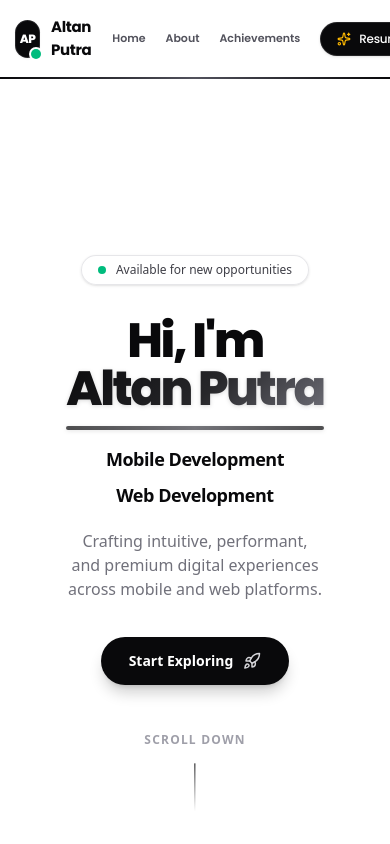
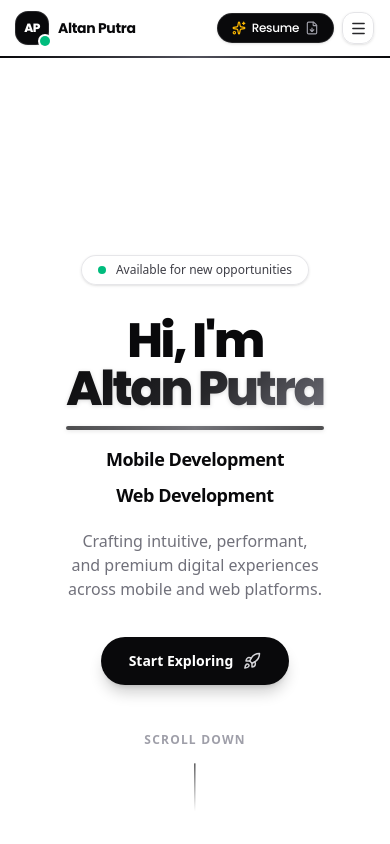
Before and after one commit to altantheprodigy/my-porto, a Next.js app: page / in a window 390 px wide. Shown: the top 844 px of the page. Built offline with nearby package versions, Linux system fonts and the light colour scheme.

Commit message:
fix responsive

```diff
--- a/app/page.tsx
+++ b/app/page.tsx
@@ -421,11 +421,11 @@ export default function Home() {
           transition={{ duration: 0.7 }}
           className="flex flex-col gap-6"
         >
-          <div className="flex flex-col items-center gap-1.5 md:items-start">
+          <div className="flex flex-col items-center text-center md:items-start md:text-left gap-1.5">
             <span className="text-xs font-bold uppercase tracking-widest text-zinc-500">
               Career & Learning
             </span>
-            <h2 className="text-3xl font-extrabold tracking-tight text-zinc-900 md:text-4xl">
+            <h2 className="text-2xl sm:text-3xl font-extrabold tracking-tight text-zinc-900 md:text-4xl text-center md:text-left">
               Experience & Education
             </h2>
             <div className="h-1.5 w-24 rounded-full bg-zinc-950"></div>
@@ -444,11 +444,11 @@ export default function Home() {
           transition={{ duration: 0.7 }}
           className="flex flex-col gap-8 scroll-mt-24"
         >
-          <div className="flex flex-col items-center gap-1.5 md:items-start">
+          <div className="flex flex-col items-center text-center md:items-start md:text-left gap-1.5">
             <span className="text-xs font-bold uppercase tracking-widest text-zinc-500">
               Recognition & Honors
             </span>
-            <h2 className="text-3xl font-extrabold tracking-tight text-zinc-900 md:text-4xl">
+            <h2 className="text-2xl sm:text-3xl font-extrabold tracking-tight text-zinc-900 md:text-4xl text-center md:text-left">
               Awards & Achievements
             </h2>
             <div className="h-1.5 w-24 rounded-full bg-zinc-950"></div>
@@ -469,11 +469,11 @@ export default function Home() {
           transition={{ duration: 0.7 }}
           className="mt-6 flex flex-col gap-8"
         >
-          <div className="flex flex-col items-center gap-1.5 md:items-start">
+          <div className="flex flex-col items-center text-center md:items-start md:text-left gap-1.5">
             <span className="text-xs font-bold uppercase tracking-widest text-zinc-500">
               Core Specialization
             </span>
-            <h2 className="text-3xl font-extrabold tracking-tight text-zinc-900 md:text-4xl">
+            <h2 className="text-2xl sm:text-3xl font-extrabold tracking-tight text-zinc-900 md:text-4xl text-center md:text-left">
               What I Do
             </h2>
             <div className="h-1.5 w-20 rounded-full bg-zinc-950"></div>
@@ -490,11 +490,11 @@ export default function Home() {
           transition={{ duration: 0.7 }}
           className="flex flex-col gap-6"
         >
-          <div className="flex flex-col items-center gap-1.5 md:items-start">
+          <div className="flex flex-col items-center text-center md:items-start md:text-left gap-1.5">
             <span className="text-xs font-bold uppercase tracking-widest text-zinc-500">
               Ecosystem & Tools
             </span>
-            <h2 className="text-3xl font-extrabold tracking-tight text-zinc-900 md:text-4xl">
+            <h2 className="text-2xl sm:text-3xl font-extrabold tracking-tight text-zinc-900 md:text-4xl text-center md:text-left">
               Tech Stack
             </h2>
             <div className="h-1.5 w-20 rounded-full bg-zinc-950"></div>
@@ -531,11 +531,11 @@ export default function Home() {
           className="flex flex-col gap-8 md:gap-10 scroll-mt-24"
         >
           <div className="flex flex-col sm:flex-row sm:items-end justify-between gap-4">
-            <div className="flex flex-col items-center gap-1.5 md:items-start">
+            <div className="flex flex-col items-center text-center md:items-start md:text-left gap-1.5">
               <span className="text-xs font-bold uppercase tracking-widest text-zinc-500">
                 Selected Work
               </span>
-              <h2 className="text-3xl font-extrabold tracking-tight text-zinc-900 md:text-4xl">
+              <h2 className="text-2xl sm:text-3xl font-extrabold tracking-tight text-zinc-900 md:text-4xl text-center md:text-left">
                 Featured Projects
               </h2>
               <div className="h-1.5 w-20 rounded-full bg-zinc-950"></div>
--- a/components/AiModeResumeButton.tsx
+++ b/components/AiModeResumeButton.tsx
@@ -76,7 +76,7 @@ export default function AiModeResumeButton({
       />
 
       {/* 2. Solid Inner Button Body: keeps button center dark and clean */}
-      <div className="relative z-10 flex items-center gap-2 rounded-full border border-zinc-800/90 bg-zinc-950 px-4 py-2 sm:px-5 sm:py-2.5 text-xs sm:text-sm font-semibold text-white shadow-sm transition-colors duration-200 group-hover:border-zinc-700/80">
+      <div className="relative z-10 flex items-center gap-1.5 sm:gap-2 rounded-full border border-zinc-800/90 bg-zinc-950 px-3.5 py-1.5 sm:px-5 sm:py-2.5 text-xs sm:text-sm font-semibold text-white shadow-sm transition-colors duration-200 group-hover:border-zinc-700/80">
         {showSparkles && (
           <Sparkles
             size={14}
--- a/components/Navbar.tsx
+++ b/components/Navbar.tsx
@@ -2,12 +2,15 @@
 
 import Link from "next/link";
 import { useEffect, useState } from "react";
-import { motion, useScroll, useSpring } from "framer-motion";
+import { AnimatePresence, motion, useScroll, useSpring } from "framer-motion";
+import { Menu, X } from "lucide-react";
 import AiModeResumeButton from "./AiModeResumeButton";
 import { cn } from "@/lib/utils";
 
 const Navbar = () => {
   const [scrolled, setScrolled] = useState(false);
+  const [mobileMenuOpen, setMobileMenuOpen] = useState(false);
+
   const { scrollYProgress } = useScroll();
   const scaleX = useSpring(scrollYProgress, {
     stiffness: 100,
@@ -18,6 +21,9 @@ const Navbar = () => {
   useEffect(() => {
     const handleScroll = () => {
       setScrolled(window.scrollY > 30);
+      if (window.scrollY > 150) {
+        setMobileMenuOpen(false);
+      }
     };
     window.addEventListener("scroll", handleScroll, { passive: true });
     return () => window.removeEventListener("scroll", handleScroll);
@@ -40,21 +46,21 @@ const Navbar = () => {
       <div
         className={cn(
           "w-full transition-all duration-300",
-          scrolled
-            ? "bg-white/80 border-b border-zinc-200/80 py-3 shadow-[0_4px_20px_-4px_rgba(0,0,0,0.06)] backdrop-blur-xl"
-            : "bg-transparent py-4 sm:py-6"
+          scrolled || mobileMenuOpen
+            ? "bg-white/90 border-b border-zinc-200/80 py-3 shadow-[0_4px_20px_-4px_rgba(0,0,0,0.06)] backdrop-blur-xl"
+            : "bg-transparent py-3 sm:py-5"
         )}
       >
         <div className="mx-auto max-w-7xl px-4 sm:px-6 lg:px-8">
           <div className="flex items-center justify-between">
-            {/* Logo / Brand Mark */}
-            <div className="flex items-center">
+            {/* Logo / Brand Mark (Shrink-0 to prevent compression on small viewports) */}
+            <div className="flex items-center shrink-0">
               <Link
                 href="/"
-                className="group flex items-center gap-3 transition-transform active:scale-95"
+                className="group flex items-center gap-2.5 sm:gap-3 transition-transform active:scale-95"
               >
                 {/* Monogram Badge with Active Indicator */}
-                <div className="relative flex h-9 w-9 items-center justify-center rounded-xl bg-zinc-950 text-white font-utama text-xs font-black tracking-tighter shadow-sm ring-1 ring-zinc-800 transition-all duration-300 group-hover:scale-105 group-hover:ring-zinc-600 group-hover:shadow-[0_0_16px_rgba(0,0,0,0.25)]">
+                <div className="relative flex h-8 w-8 sm:h-9 sm:w-9 items-center justify-center rounded-xl bg-zinc-950 text-white font-utama text-xs font-black tracking-tighter shadow-sm ring-1 ring-zinc-800 transition-all duration-300 group-hover:scale-105 group-hover:ring-zinc-600 group-hover:shadow-[0_0_16px_rgba(0,0,0,0.25)]">
                   <span>AP</span>
                   {/* Subtle active status pulse */}
                   <span className="absolute -bottom-0.5 -right-0.5 flex h-2.5 w-2.5">
@@ -64,8 +70,8 @@ const Navbar = () => {
                 </div>
 
                 {/* Name & Role */}
-                <div className="flex items-center gap-2">
-                  <span className="font-utama text-[15px] font-bold tracking-tight text-zinc-950 transition-colors group-hover:text-zinc-700">
+                <div className="flex items-center gap-1.5 sm:gap-2">
+                  <span className="font-utama text-sm sm:text-[15px] font-bold tracking-tight text-zinc-950 transition-colors group-hover:text-zinc-700">
                     Altan Putra
                   </span>
                   <span className="hidden sm:inline-flex items-center rounded-full border border-zinc-200/90 bg-zinc-100/80 px-2 py-0.5 text-[10px] font-semibold tracking-wide text-zinc-600">
@@ -75,7 +81,7 @@ const Navbar = () => {
               </Link>
             </div>
 
-            {/* Navigasi Tengah */}
+            {/* Navigasi Tengah (Desktop Only) */}
             <nav className="hidden md:flex items-center gap-1 rounded-full border border-zinc-200/80 bg-white/80 px-3 py-1.5 shadow-sm backdrop-blur-md">
               {menuItems.map((item) => (
                 <Link
@@ -88,29 +94,54 @@ const Navbar = () => {
               ))}
             </nav>
 
-            {/* Actions Kanan: Mobile Nav + AI Mode Resume Button */}
+            {/* Actions Kanan: Resume Button + Mobile Hamburger Toggle */}
             <div className="flex items-center gap-2 sm:gap-3">
-              {/* Mobile quick links */}
-              <div className="flex md:hidden items-center gap-1 mr-1">
-                {menuItems.slice(0, 3).map((item) => (
-                  <Link
-                    key={item.name}
-                    href={item.href}
-                    className="px-2 py-1 text-[11px] font-semibold text-zinc-600 hover:text-zinc-950"
-                  >
-                    {item.name}
-                  </Link>
-                ))}
-              </div>
-
               {/* Google AI Mode Style Resume Button */}
               <AiModeResumeButton />
+
+              {/* Mobile Hamburger Button */}
+              <button
+                type="button"
+                onClick={() => setMobileMenuOpen(!mobileMenuOpen)}
+                aria-label={mobileMenuOpen ? "Tutup menu" : "Buka menu"}
+                aria-expanded={mobileMenuOpen}
+                className="flex md:hidden h-8 w-8 sm:h-9 sm:w-9 items-center justify-center rounded-xl border border-zinc-200 bg-white/90 text-zinc-800 shadow-sm transition-all hover:bg-zinc-100 active:scale-95"
+              >
+                {mobileMenuOpen ? <X size={17} /> : <Menu size={17} />}
+              </button>
             </div>
           </div>
         </div>
       </div>
 
-      {/* Scroll Progress Bar at the bottom of Navbar (Sleek dark gradient) */}
+      {/* Mobile Animated Dropdown Drawer */}
+      <AnimatePresence>
+        {mobileMenuOpen && (
+          <motion.div
+            initial={{ opacity: 0, y: -8 }}
+            animate={{ opacity: 1, y: 0 }}
+            exit={{ opacity: 0, y: -8 }}
+            transition={{ duration: 0.2, ease: "easeOut" }}
+            className="md:hidden w-full border-b border-zinc-200/90 bg-white/95 px-4 py-3 shadow-xl backdrop-blur-2xl"
+          >
+            <nav className="mx-auto flex max-w-sm flex-col gap-1">
+              {menuItems.map((item) => (
+                <Link
+                  key={item.name}
+                  href={item.href}
+                  onClick={() => setMobileMenuOpen(false)}
+                  className="flex items-center justify-between rounded-xl px-4 py-2.5 text-xs font-semibold text-zinc-700 transition-colors hover:bg-zinc-100 hover:text-zinc-950 active:bg-zinc-200/80"
+                >
+                  <span>{item.name}</span>
+                  <span className="text-[11px] text-zinc-400">→</span>
+                </Link>
+              ))}
+            </nav>
+          </motion.div>
+        )}
+      </AnimatePresence>
+
+      {/* Scroll Progress Bar at the bottom of Navbar */}
       <motion.div
         className="h-[2px] bg-gradient-to-r from-zinc-950 via-zinc-600 to-zinc-950 origin-left"
         style={{ scaleX }}
```
